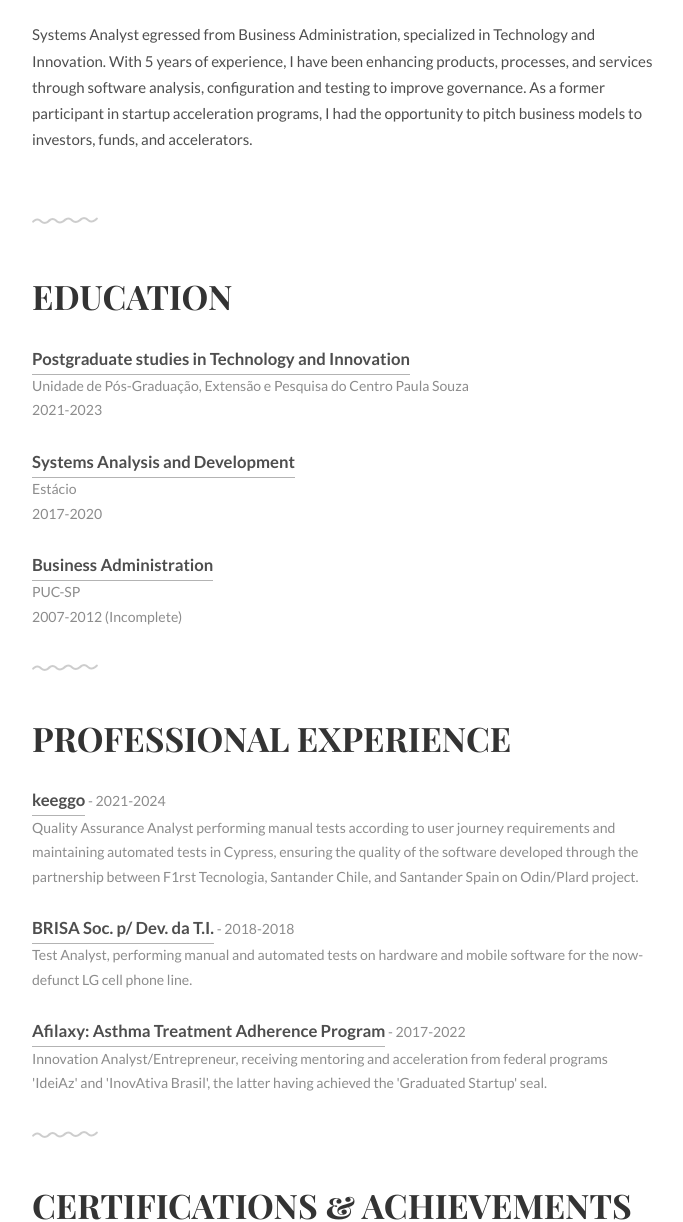
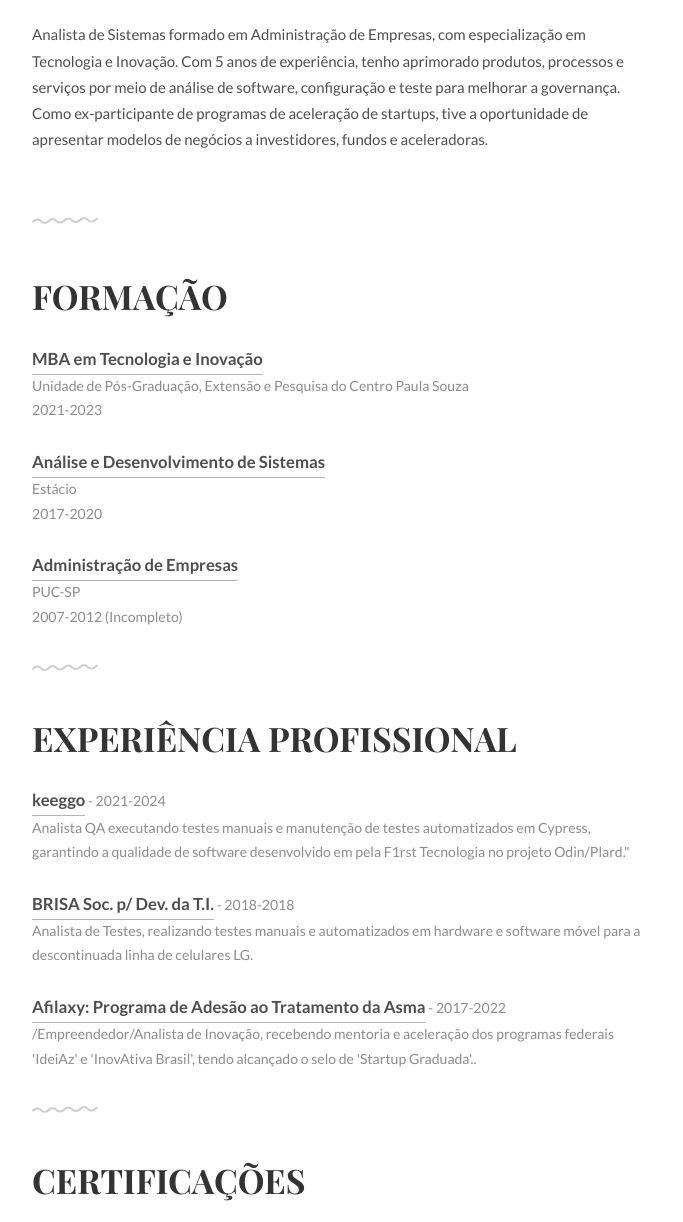
Before and after one commit to herb-sin/academy, a plain HTML site: page index.html in a window 1280 px wide. Shown: the part 299-1521 px from the top of the page, without its empty margins (297-980 px from the left). Drawn offline with Linux system fonts and the light colour scheme.

Commit message:
Update index.html

```diff
--- a/index.html
+++ b/index.html
@@ -40,10 +40,10 @@
 							</ul>
 			    			</div>
 					</div>
-				<p>Systems Analyst egressed from Business Administration, specialized in Technology and Innovation.
-				With 5 years of experience, I have been enhancing products, processes, and services through software
-				analysis, configuration and testing to improve governance. As a former participant in startup
-				acceleration programs, I had the opportunity to pitch business models to investors, funds, and accelerators.
+				<p>Analista de Sistemas formado em Administração de Empresas, com especialização em Tecnologia e Inovação.
+				Com 5 anos de experiência, tenho aprimorado produtos, processos e serviços por meio de análise de software,
+				configuração e teste para melhorar a governança. Como ex-participante de programas de aceleração de startups,
+				tive a oportunidade de apresentar modelos de negócios a investidores, fundos e aceleradoras.
 				</p>
 			</div>
 		</div>
@@ -51,21 +51,21 @@
 	<!-- Formação -->
 	<div class="work section second" id="experiences">
 		<div class="container">
-			<h1>Education</h1>
+			<h1>Formação</h1>
 			<ul class="work-list">
-				<li><a href="#">Postgraduate studies in Technology and Innovation</a></li>
+				<li><a href="#">MBA em Tecnologia e Inovação</a></li>
 				<li>Unidade de Pós-Graduação, Extensão e Pesquisa do Centro Paula Souza</li>
 				<li>2021-2023</li>
 			</ul>
 			<ul class="work-list">
-				<li><a href="#">Systems Analysis and Development</a></li>
+				<li><a href="#">Análise e Desenvolvimento de Sistemas</a></li>
 				<li>Estácio</li>
 				<li>2017-2020</li>
 			</ul>
 			<ul class="work-list">
-				<li><a href="#">Business Administration</a></li>
+				<li><a href="#">Administração de Empresas</a></li>
 				<li>PUC-SP</li>
-				<li>2007-2012 (Incomplete)</li>
+				<li>2007-2012 (Incompleto)</li>
 			</ul>
 		</div>
 	</div>
@@ -73,18 +73,18 @@
 	<!-- Work Experience -->
 	<div class="work section second" id="experiences">
 		<div class="container">
-			<h1>Professional Experience</h1>
+			<h1>Experiência Profissional</h1>
 			<ul class="work-list">
 				<li><a href="#">keeggo</a> - 2021-2024</li>
-				<li>Quality Assurance Analyst performing manual tests according to user journey requirements and maintaining automated tests in Cypress, ensuring the quality of the software developed through the partnership between F1rst Tecnologia, Santander Chile, and Santander Spain on Odin/Plard project.</li>
+				<li>Analista QA executando testes manuais e manutenção de testes automatizados em Cypress, garantindo a qualidade de software desenvolvido em pela F1rst Tecnologia no projeto Odin/Plard."</li>
 			</ul>
 			<ul class="work-list">
 				<li><a href="#">BRISA Soc. p/ Dev. da T.I.</a> - 2018-2018</li>
-				<li>Test Analyst, performing manual and automated tests on hardware and mobile software for the now-defunct LG cell phone line.</li>
+				<li>Analista de Testes, realizando testes manuais e automatizados em hardware e software móvel para a descontinuada linha de celulares LG.</li>
 			</ul>
 			<ul class="work-list">
-				<li><a href="#">Afilaxy: Asthma Treatment Adherence Program</a> - 2017-2022</li>
-				<li>Innovation Analyst/Entrepreneur, receiving mentoring and acceleration from federal programs 'IdeiAz' and 'InovAtiva Brasil', the latter having achieved the 'Graduated Startup' seal.</li>
+				<li><a href="#">Afilaxy: Programa de Adesão ao Tratamento da Asma</a> - 2017-2022</li>
+				<li>/Empreendedor/Analista de Inovação, recebendo mentoria e aceleração dos programas federais 'IdeiAz' e 'InovAtiva Brasil', tendo alcançado o selo de 'Startup Graduada'..</li>
 			</ul>
 			</ul>
 		</div>
@@ -93,7 +93,7 @@
 	<!-- Award & Achievements -->
 	<div class="award section second" id="achievements">
 		<div class="container">
-			<h1>Certifications & Achievements</h1>
+			<h1>Certificações</h1>
 			<ul class="award-list list-flat">
 				<li></li>
 				<li>-<i>Certified Tester Foundation Level</i> - <b>ISTQB - ID '21-CTFL-11210-BR</b>;</li>
@@ -110,12 +110,12 @@
 	<!-- Technical Skills -->
 	<div class="skills section second" id="skills">
 		<div class="container">
-			<h1>Languages</h1>
+			<h1>Idiomas</h1>
 			<ul class="skill-list list-flat">
 				<li>--</li>
-				<li>-Portuguese - Native</li>
-				<li>-English - Fluent</li>
-				<li>-Spanish - Fluent</li>
+				<li>-Português - Nativo</li>
+				<li>-Inglês - Fluente</li>
+				<li>-Espanhol - Fluente</li>
 				<li>--</li>
 			</ul>
 		</div>
```
